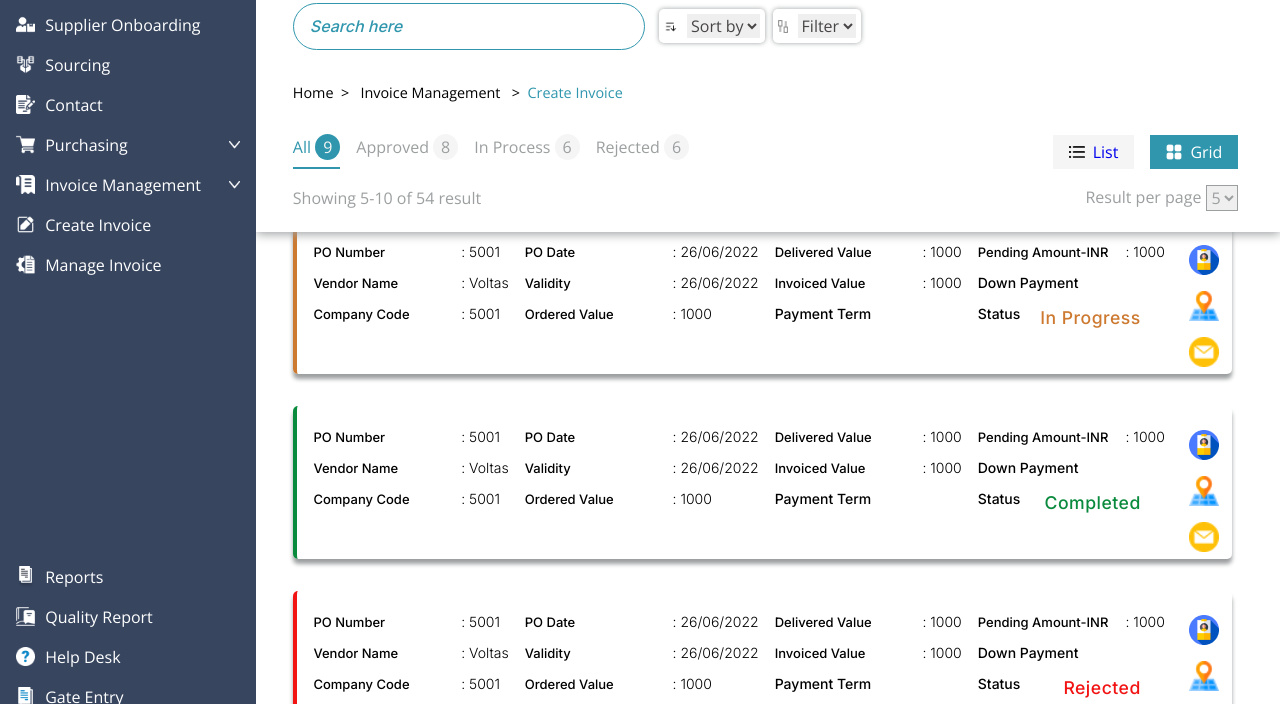
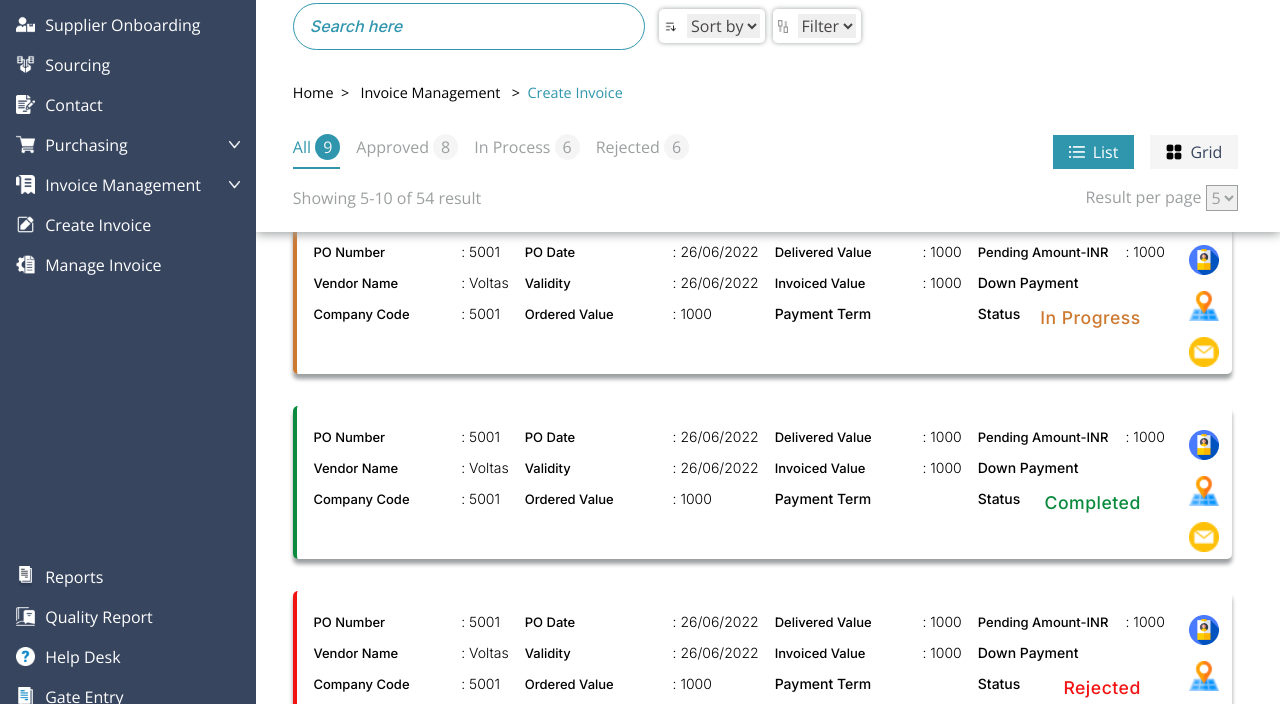
Before and after one commit to dev-arpita/task-project-list-grid-view, a plain HTML site: page index.html in a window 1280 px wide. Shown: the part 95-799 px from the top of the page. Drawn offline with nearby package versions, Linux system fonts and the light colour scheme.

Commit message:
fixes view mode button

```diff
--- a/css/index.css
+++ b/css/index.css
@@ -291,14 +291,13 @@ select{
     align-self: center;
 }
 .mode-list {
-   background: #F5F5F5;
+    background: #F5F5F5;
+    color: #37455F;
     padding: 5px var(--ml-4);
 }
-.mode-grid {
+
+.selected {
     background: var(--clr-highlighter);
-    padding: 5px var(--ml-4);
-}
-.selected {
     color: var(--clr-white);
 }
 
--- a/css/styles.css
+++ b/css/styles.css
@@ -332,15 +332,12 @@ select {
 
 .mode-list {
     background: #F5F5F5;
-    padding: 5px var(--ml-4);
-}
-
-.mode-grid {
-    background: var(--clr-highlighter);
+    color: #37455F;
     padding: 5px var(--ml-4);
 }
 
 .selected {
+    background: var(--clr-highlighter);
     color: var(--clr-white);
 }
 
--- a/index.html
+++ b/index.html
@@ -182,13 +182,13 @@
                         </div>
                         <!-- view -->
                         <div class="flex view">
-                            <a href="/" class="flex mode-list">
-                                <img class="mode__icon" src="/assets/list1.png" alt="">
-                                <span>List</span>
+                            <a href="/" class="flex mode-list selected">
+                                <img class="mode__icon" src="/assets/list-1(1).png" alt="">
+                                <span class="selected">List</span>
                             </a>
-                            <a href="/grid-view/" class="flex mode-grid">
-                                <img class="mode__icon" src="/assets/grid1.png" alt="">
-                                <span class="selected">Grid</span>
+                            <a href="/grid-view/" class="flex mode-list">
+                                <img class="mode__icon" src="/assets/grid-1(1).png" alt="">
+                                <span>Grid</span>
                             </a>
                         </div>
 
```
Also changed, not shown: grid-view/index.html (+2 -2 lines), assets/grid-1(1).png (added), assets/list-1(1).png (added).
